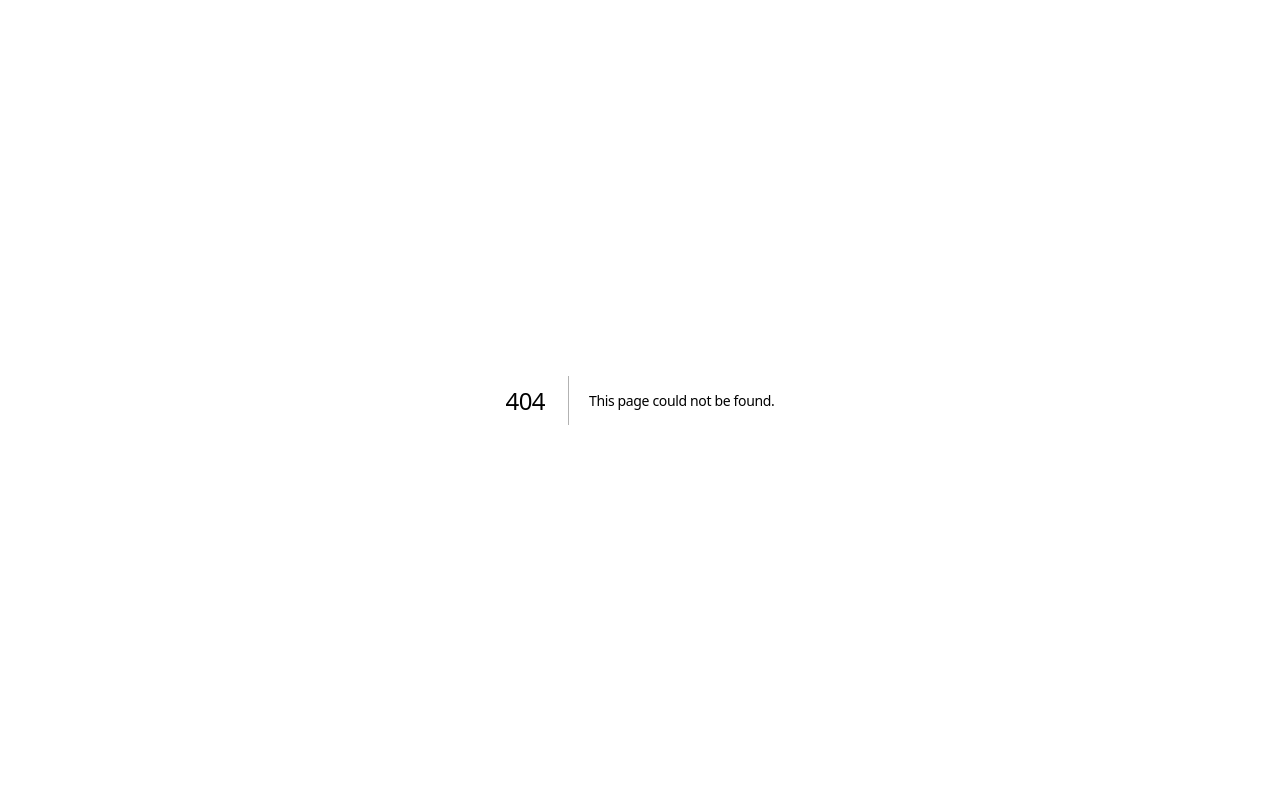
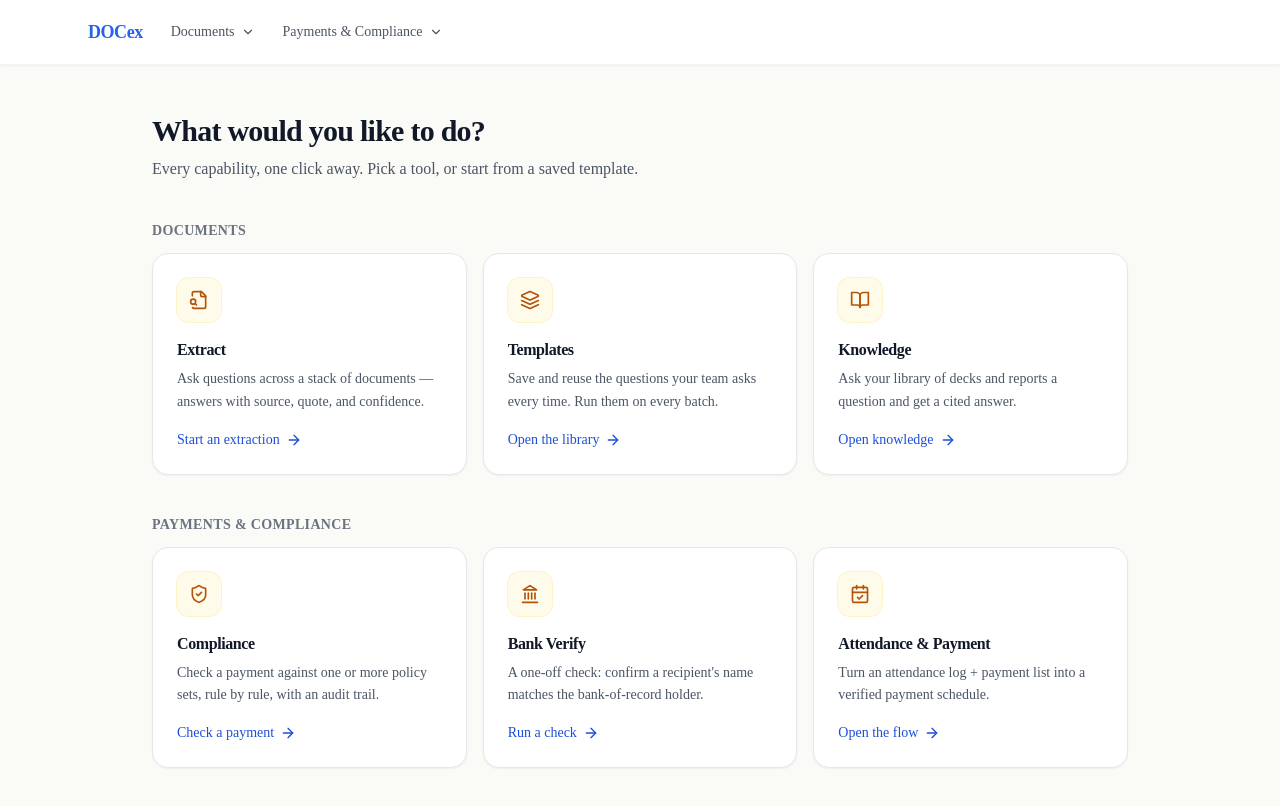
Before and after one commit to faridopz/docex, a Next.js app in the folder web/: page /home in a window 1280 px wide. Before the commit this address had no page. Shown: the top 806 px of the page. Built offline with nearby package versions, Linux system fonts and the light colour scheme.

Commit message:
Grouped nav (Documents / Payments & Compliance), Bank Verify first-class, /home launcher dashboard

```diff
--- /dev/null
+++ b/web/app/home/page.tsx
@@ -0,0 +1,142 @@
+import Link from "next/link";
+import {
+  ArrowRight,
+  BookOpen,
+  CalendarCheck,
+  FileSearch,
+  Landmark,
+  Layers,
+  ShieldCheck,
+  type LucideIcon,
+} from "lucide-react";
+import { AppNav } from "@/components/AppNav";
+
+/**
+ * /home — the in-product launcher.
+ *
+ * A grouped, tiled overview of every capability so nothing (including the
+ * standalone Bank Verify one-off check) is more than one click away. The
+ * AppNav brand links here; the public marketing page stays at "/".
+ */
+
+type Tile = {
+  icon: LucideIcon;
+  name: string;
+  blurb: string;
+  href: string;
+  cta: string;
+};
+
+const GROUPS: { label: string; tiles: Tile[] }[] = [
+  {
+    label: "Documents",
+    tiles: [
+      {
+        icon: FileSearch,
+        name: "Extract",
+        blurb:
+          "Ask questions across a stack of documents — answers with source, quote, and confidence.",
+        href: "/app",
+        cta: "Start an extraction",
+      },
+      {
+        icon: Layers,
+        name: "Templates",
+        blurb:
+          "Save and reuse the questions your team asks every time. Run them on every batch.",
+        href: "/templates",
+        cta: "Open the library",
+      },
+      {
+        icon: BookOpen,
+        name: "Knowledge",
+        blurb:
+          "Ask your library of decks and reports a question and get a cited answer.",
+        href: "/knowledge",
+        cta: "Open knowledge",
+      },
+    ],
+  },
+  {
+    label: "Payments & Compliance",
+    tiles: [
+      {
+        icon: ShieldCheck,
+        name: "Compliance",
+        blurb:
+          "Check a payment against one or more policy sets, rule by rule, with an audit trail.",
+        href: "/compliance/check",
+        cta: "Check a payment",
+      },
+      {
+        icon: Landmark,
+        name: "Bank Verify",
+        blurb:
+          "A one-off check: confirm a recipient's name matches the bank-of-record holder.",
+        href: "/verify/new",
+        cta: "Run a check",
+      },
+      {
+        icon: CalendarCheck,
+        name: "Attendance & Payment",
+        blurb:
+          "Turn an attendance log + payment list into a verified payment schedule.",
+        href: "/agents/attendance-payment",
+        cta: "Open the flow",
+      },
+    ],
+  },
+];
+
+export default function HomePage() {
+  return (
+    <div className="min-h-screen bg-[#fafaf7]">
+      <AppNav />
+
+      <main className="mx-auto max-w-5xl px-6 py-12">
+        <header className="mb-10">
+          <h1 className="text-3xl font-bold tracking-tight text-gray-900">
+            What would you like to do?
+          </h1>
+          <p className="mt-2 max-w-2xl text-base text-gray-600">
+            Every capability, one click away. Pick a tool, or start from a
+            saved template.
+          </p>
+        </header>
+
+        <div className="space-y-10">
+          {GROUPS.map((group) => (
+            <section key={group.label}>
+              <h2 className="text-sm font-semibold uppercase tracking-wide text-gray-500">
+                {group.label}
+              </h2>
+              <div className="mt-3 grid gap-4 sm:grid-cols-2 lg:grid-cols-3">
+                {group.tiles.map((t) => (
+                  <Link
+                    key={t.name}
+                    href={t.href}
+                    className="group flex flex-col rounded-2xl border border-gray-200 bg-white p-6 shadow-sm transition hover:border-brand-200 hover:shadow-card-hover"
+                  >
+                    <div className="flex h-11 w-11 items-center justify-center rounded-xl bg-amber-50 text-amber-700 ring-1 ring-amber-100">
+                      <t.icon className="h-5 w-5" />
+                    </div>
+                    <h3 className="mt-4 text-base font-semibold text-gray-900 transition-colors group-hover:text-brand-700">
+                      {t.name}
+                    </h3>
+                    <p className="mt-1.5 flex-1 text-sm leading-relaxed text-gray-600">
+                      {t.blurb}
+                    </p>
+                    <span className="mt-4 inline-flex items-center gap-1.5 text-sm font-medium text-brand-700">
+                      {t.cta}
+                      <ArrowRight className="h-4 w-4 transition group-hover:translate-x-0.5" />
+                    </span>
+                  </Link>
+                ))}
+              </div>
+            </section>
+          ))}
+        </div>
+      </main>
+    </div>
+  );
+}
--- a/web/app/verify/page.tsx
+++ b/web/app/verify/page.tsx
@@ -78,7 +78,7 @@ export default function VerifyListPage() {
 
   return (
     <div className="min-h-screen bg-[#fafaf7]">
-      <AppNav active="compliance">
+      <AppNav active="verify">
         <span className="hidden items-center gap-1.5 text-xs font-medium text-gray-400 sm:inline-flex">
           <Landmark className="h-3.5 w-3.5" />
           Bank Verify
--- a/web/components/AppNav.tsx
+++ b/web/components/AppNav.tsx
@@ -2,8 +2,11 @@
 
 import Link from "next/link";
 import { usePathname } from "next/navigation";
+import { useEffect, useRef, useState } from "react";
 import {
   BookOpen,
+  CalendarCheck,
+  ChevronDown,
   FileSearch,
   Landmark,
   Layers,
@@ -15,76 +18,102 @@ import { cn } from "@/lib/utils";
 /**
  * AppNav — the single shared product navigation.
  *
- * Before this existed, every page hand-rolled its own <header>, so the
- * menu changed shape from screen to screen and features were hard to find.
- * This component is the one source of truth for in-product navigation.
+ * Capabilities are grouped the way users actually think about them:
+ *   • Documents            — read & answer documents
+ *   • Payments & Compliance — check, verify, and pay
  *
- * Usage:
- *   <AppNav active="compliance">
- *     <button>…page-specific action…</button>   // optional, right slot
- *   </AppNav>
+ * Desktop shows two grouped dropdown menus; mobile shows a single grouped
+ * scroll bar so every capability (including the standalone Bank Verify
+ * one-off check) stays one tap away. Deep detail pages keep their own
+ * contextual "back to X" header instead of this global nav.
  *
- * `active` highlights the current section. If omitted, it's inferred from
- * the pathname. Deep detail pages (e.g. /verify/[id]) intentionally keep
- * their own contextual "back to X" header instead of this global nav.
+ * `active` is accepted for back-compat but navigation highlighting is
+ * driven primarily by the current pathname.
  */
 
 export type NavSection =
   | "extract"
-  | "attendance"
+  | "templates"
+  | "knowledge"
   | "compliance"
-  | "knowledge"
-  | "templates";
+  | "verify"
+  | "attendance";
 
 type NavItem = {
   section: NavSection;
   label: string;
   href: string;
   icon: LucideIcon;
-  /** pathname prefixes that should light this item up */
+  desc: string;
   match: string[];
 };
 
-const NAV_ITEMS: NavItem[] = [
+type NavGroup = { label: string; items: NavItem[] };
+
+const NAV_GROUPS: NavGroup[] = [
+  {
+    label: "Documents",
+    items: [
       {
         section: "extract",
         label: "Extract",
         href: "/app",
         icon: FileSearch,
-    // /app is the generic extraction flow; the sub-award lifecycle shell is
-    // one use-case built on it.
+        desc: "Answer questions across a stack of documents",
         match: ["/app", "/agents/sub-award"],
       },
       {
-    section: "attendance",
-    label: "Attendance & Payment",
-    href: "/agents/attendance-payment",
-    icon: Landmark,
-    match: ["/agents/attendance-payment", "/rate-cards"],
-  },
-  {
-    section: "compliance",
-    label: "Compliance",
-    href: "/compliance",
-    icon: ShieldCheck,
-    // Bank Verify lives under Compliance as a standalone one-off check.
-    match: ["/compliance", "/verify"],
+        section: "templates",
+        label: "Templates",
+        href: "/templates",
+        icon: Layers,
+        desc: "Reusable question sets for every batch",
+        match: ["/templates"],
       },
       {
         section: "knowledge",
         label: "Knowledge",
         href: "/knowledge",
         icon: BookOpen,
+        desc: "Ask your document library, with citations",
         match: ["/knowledge"],
       },
+    ],
+  },
   {
-    section: "templates",
-    label: "Templates",
-    href: "/templates",
-    icon: Layers,
-    match: ["/templates"],
+    label: "Payments & Compliance",
+    items: [
+      {
+        section: "compliance",
+        label: "Compliance",
+        href: "/compliance",
+        icon: ShieldCheck,
+        desc: "Check payments against your policy sets",
+        match: ["/compliance"],
+      },
+      {
+        section: "verify",
+        label: "Bank Verify",
+        href: "/verify",
+        icon: Landmark,
+        desc: "One-off bank account name checks",
+        match: ["/verify"],
+      },
+      {
+        section: "attendance",
+        label: "Attendance & Payment",
+        href: "/agents/attendance-payment",
+        icon: CalendarCheck,
+        desc: "Attendance to a verified payment schedule",
+        match: ["/agents/attendance-payment", "/rate-cards"],
+      },
+    ],
   },
 ];
+
+function matchesPath(item: NavItem, pathname: string): boolean {
+  return item.match.some((m) => pathname === m || pathname.startsWith(m + "/"));
+}
 
 export function AppNav({
   active,
@@ -94,66 +123,147 @@ export function AppNav({
   children?: React.ReactNode;
 }) {
   const pathname = usePathname() ?? "";
+  const [openGroup, setOpenGroup] = useState<string | null>(null);
+  const navRef = useRef<HTMLDivElement | null>(null);
 
-  function isActive(item: NavItem): boolean {
-    if (active) return item.section === active;
-    return item.match.some(
-      (m) => pathname === m || pathname.startsWith(m + "/"),
-    );
+  // Close any open dropdown on outside click, escape, or route change.
+  useEffect(() => {
+    function onDown(e: MouseEvent) {
+      if (navRef.current && !navRef.current.contains(e.target as Node)) {
+        setOpenGroup(null);
+      }
+    }
+    function onKey(e: KeyboardEvent) {
+      if (e.key === "Escape") setOpenGroup(null);
+    }
+    document.addEventListener("mousedown", onDown);
+    document.addEventListener("keydown", onKey);
+    return () => {
+      document.removeEventListener("mousedown", onDown);
+      document.removeEventListener("keydown", onKey);
+    };
+  }, []);
+  useEffect(() => setOpenGroup(null), [pathname]);
+
+  function isItemActive(item: NavItem): boolean {
+    return active ? item.section === active : matchesPath(item, pathname);
+  }
+  function isGroupActive(group: NavGroup): boolean {
+    return group.items.some(isItemActive);
   }
 
   return (
     <header className="sticky top-0 z-50 border-b border-gray-100 bg-white/90 shadow-sm backdrop-blur-md">
-      <div className="mx-auto flex h-16 max-w-6xl items-center gap-4 px-6">
-        {/* Wordmark — always returns to the landing page */}
+      <div
+        ref={navRef}
+        className="mx-auto flex h-16 max-w-6xl items-center gap-4 px-6"
+      >
         <Link
-          href="/"
+          href="/home"
           className="shrink-0 text-lg font-bold tracking-tight text-brand-600"
         >
           DOCex
         </Link>
 
-        {/* Primary sections */}
-        <nav className="hidden flex-1 items-center justify-center gap-1 md:flex">
-          {NAV_ITEMS.map((item) => {
-            const activeNow = isActive(item);
+        {/* Grouped dropdown menus — desktop */}
+        <nav className="hidden flex-1 items-center gap-1 md:flex">
+          {NAV_GROUPS.map((group) => {
+            const open = openGroup === group.label;
+            const groupActive = isGroupActive(group);
+            return (
+              <div key={group.label} className="relative">
+                <button
+                  type="button"
+                  onClick={() =>
+                    setOpenGroup((g) => (g === group.label ? null : group.label))
+                  }
+                  aria-expanded={open}
+                  className={cn(
+                    "inline-flex items-center gap-1.5 rounded-lg px-3 py-1.5 text-sm font-medium transition",
+                    groupActive || open
+                      ? "bg-brand-50 text-brand-700"
+                      : "text-gray-600 hover:bg-gray-50 hover:text-gray-900",
+                  )}
+                >
+                  {group.label}
+                  <ChevronDown
+                    className={cn(
+                      "h-3.5 w-3.5 transition-transform",
+                      open && "rotate-180",
+                    )}
+                  />
+                </button>
+
+                {open && (
+                  <div className="absolute left-0 top-full z-50 mt-1.5 w-72 overflow-hidden rounded-xl border border-gray-200 bg-white p-1.5 shadow-lg">
+                    {group.items.map((item) => {
+                      const itemActive = isItemActive(item);
                       return (
                         <Link
                           key={item.section}
                           href={item.href}
-                aria-current={activeNow ? "page" : undefined}
                           className={cn(
-                  "inline-flex items-center gap-1.5 rounded-lg px-3 py-1.5 text-sm font-medium transition",
-                  activeNow
-                    ? "bg-brand-50 text-brand-700"
-                    : "text-gray-600 hover:bg-gray-50 hover:text-gray-900",
+                            "flex items-start gap-3 rounded-lg p-2.5 transition",
+                            itemActive
+                              ? "bg-brand-50"
+                              : "hover:bg-gray-50",
+                          )}
+                        >
+                          <span
+                            className={cn(
+                              "mt-0.5 flex h-8 w-8 shrink-0 items-center justify-center rounded-lg",
+                              itemActive
+                                ? "bg-brand-600 text-white"
+                                : "bg-gray-100 text-gray-600",
                             )}
                           >
                             <item.icon className="h-4 w-4" />
+                          </span>
+                          <span className="min-w-0">
+                            <span
+                              className={cn(
+                                "block text-sm font-medium",
+                                itemActive ? "text-brand-700" : "text-gray-900",
+                              )}
+                            >
                               {item.label}
+                            </span>
+                            <span className="block text-xs leading-snug text-gray-500">
+                              {item.desc}
+                            </span>
+                          </span>
                         </Link>
+                      );
+                    })}
+                  </div>
+                )}
+              </div>
             );
           })}
         </nav>
 
         {/* Page-specific action slot */}
-        <div className="ml-auto flex shrink-0 items-center gap-2 md:ml-0">
+        <div className="ml-auto flex shrink-0 items-center gap-2">
           {children}
         </div>
       </div>
 
-      {/* Mobile section bar — horizontal scroll so nothing is buried */}
-      <nav className="flex items-center gap-1 overflow-x-auto border-t border-gray-100 px-4 py-2 md:hidden">
-        {NAV_ITEMS.map((item) => {
-          const activeNow = isActive(item);
+      {/* Mobile — grouped horizontal scroll bar */}
+      <div className="flex items-center gap-3 overflow-x-auto border-t border-gray-100 px-4 py-2 md:hidden">
+        {NAV_GROUPS.map((group) => (
+          <div key={group.label} className="flex shrink-0 items-center gap-1">
+            <span className="px-1 text-[10px] font-semibold uppercase tracking-wide text-gray-400">
+              {group.label.split(" ")[0]}
+            </span>
+            {group.items.map((item) => {
+              const itemActive = isItemActive(item);
               return (
                 <Link
                   key={item.section}
                   href={item.href}
-              aria-current={activeNow ? "page" : undefined}
                   className={cn(
                     "inline-flex shrink-0 items-center gap-1.5 rounded-lg px-2.5 py-1.5 text-xs font-medium transition",
-                activeNow
+                    itemActive
                       ? "bg-brand-50 text-brand-700"
                       : "text-gray-600 hover:bg-gray-50",
                   )}
@@ -163,7 +273,9 @@ export function AppNav({
                 </Link>
               );
             })}
-      </nav>
+          </div>
+        ))}
+      </div>
     </header>
   );
 }
```
Lines whose indentation alone changed are shown as unchanged.
